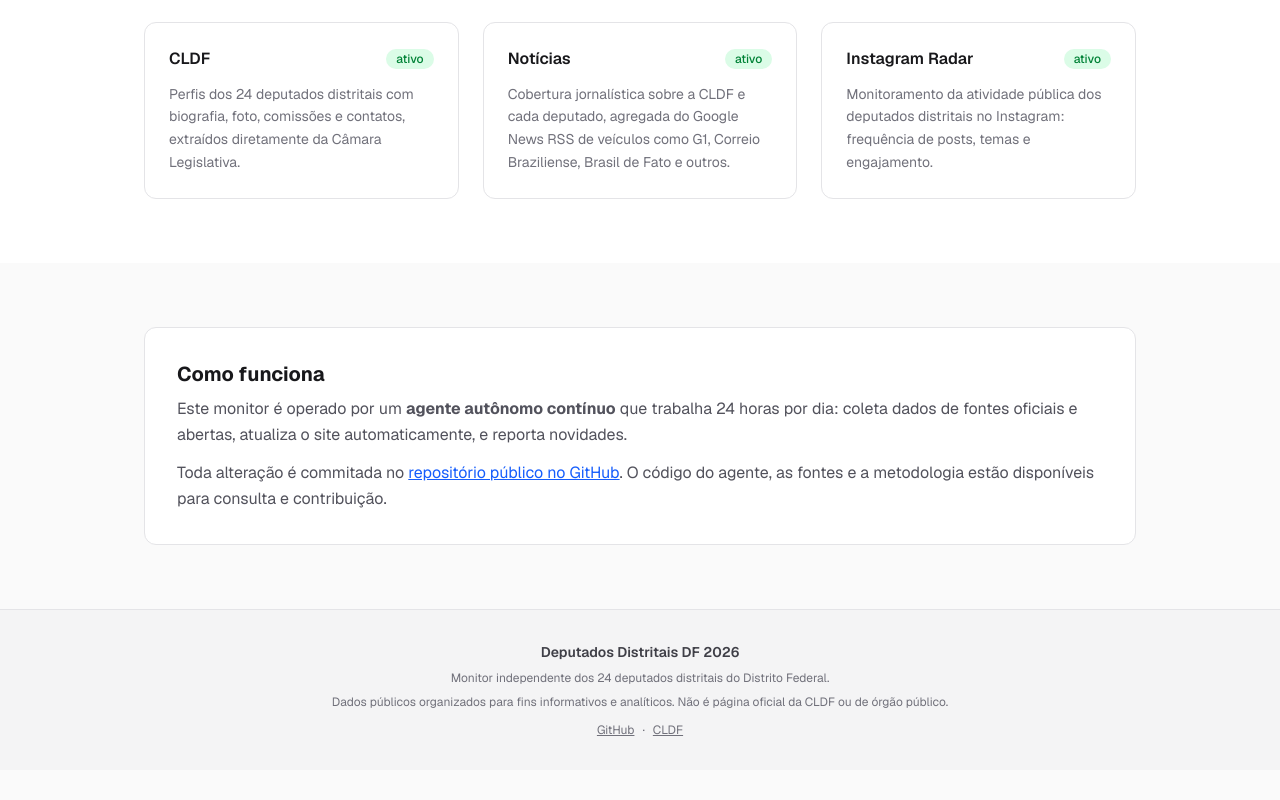
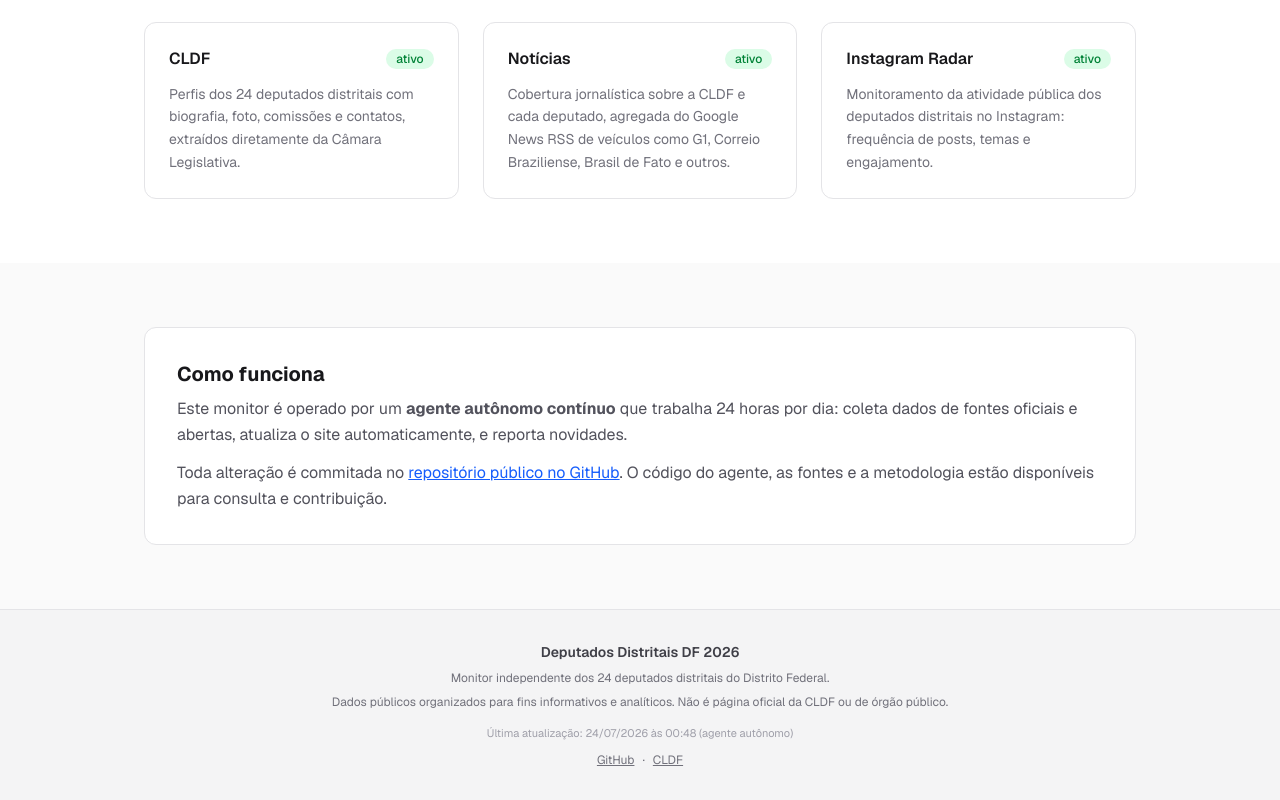
Before and after one commit to gustavomelofr/deputados-distritais-df-2026, a Next.js app: page / in a window 1280 px wide. Shown: the part 998-1798 px from the top of the page. Before the commit the page ends 1768 px from the top, so only its background shows below. Built offline with nearby package versions, Linux system fonts and the light colour scheme.

Commit message:
footer: adiciona linha 'última atualização' com timestamp do agente
Transparência sobre quando o agente autônomo atualizou o site pela última vez,
exibindo data/hora no rodapé de todas as páginas.

```diff
--- a/src/app/layout.tsx
+++ b/src/app/layout.tsx
@@ -76,6 +76,9 @@ export default function RootLayout({
               Dados públicos organizados para fins informativos e analíticos.
               Não é página oficial da CLDF ou de órgão público.
             </p>
+            <p className="mt-4 text-zinc-400 text-[11px]">
+              Última atualização: 24/07/2026 às 00:48 (agente autônomo)
+            </p>
             <p className="mt-3">
               <a
                 href="https://github.com/gustavomelofr/deputados-distritais-df-2026"
```
Also changed, not shown: 1 other file (tests, documents, lock files or other folders).
